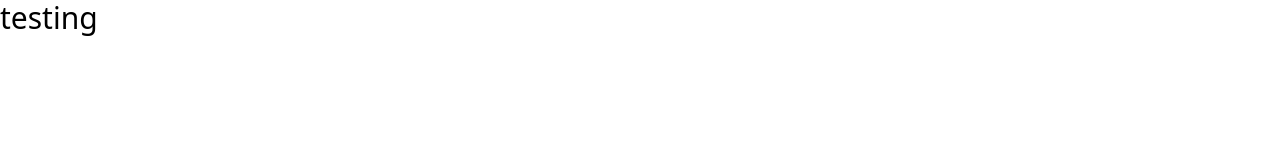
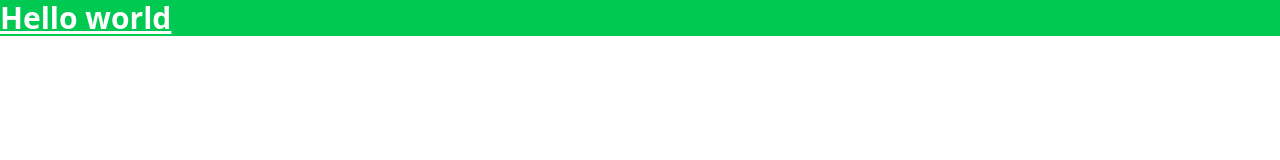
Before and after one commit to Ndungu-Jn/Plant-Website, a website: page index.html in a window 1280 px wide. Drawn offline with Linux system fonts and the light colour scheme.

Commit message:
test for tailwind setup

```diff
--- a/index.html
+++ b/index.html
@@ -3,10 +3,10 @@
 <head>
   <meta charset="UTF-8">
   <meta name="viewport" content="width=device-width, initial-scale=1.0">
-  <title>Plant website</title>
+  <title>Document</title>
   <link rel="stylesheet" href="styles/style.css">
 </head>
 <body>
-  <p class= "text-3xl">testing</p>
+  <h1 class="text-3xl font-bold underline bg-green-500 text-white container mx-auto ">Hello world</h1>
 </body>
 </html>
```
Also changed, not shown: styles/style.css.
